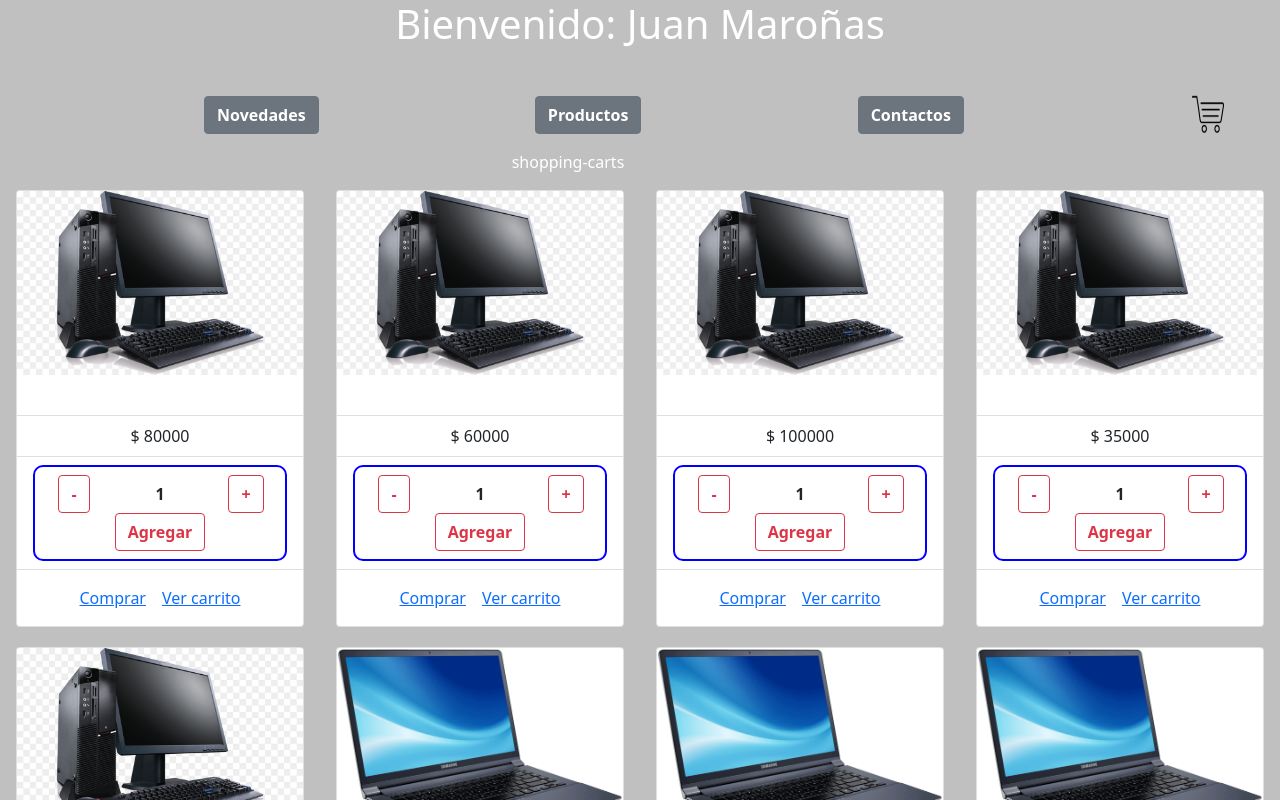
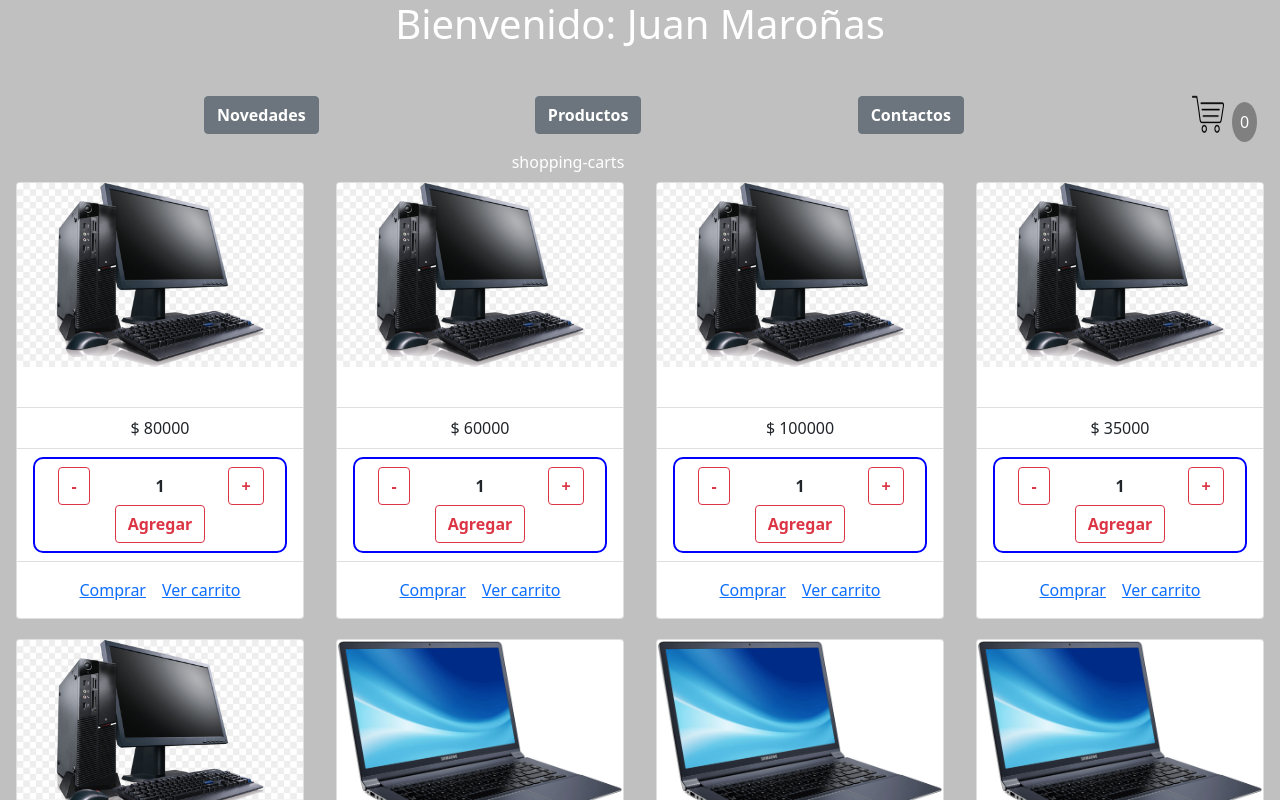
Before and after one commit to jmmaronas/React-19770, a React (Create React App) app: page / in a window 1280 px wide. Shown: the top 800 px of the page. Built offline with nearby package versions, Linux system fonts and the light colour scheme.

Commit message:
Clase-5 Map-Ajax

```diff
--- a/src/App.css
+++ b/src/App.css
@@ -66,3 +66,14 @@ h2{
   font-weight: bolder;
   font-size: + 10%;
 }
+#contadorCarrito {
+  position: absolute;
+  bottom: 1.5rem;
+  left: 2.5rem;
+  background-color: grey;
+  padding: .5rem;
+  border-radius: 50%;
+}
+.carritoNav{
+  position: relative;
+}
--- a/src/App.js
+++ b/src/App.js
@@ -13,6 +13,12 @@ const links=[
   {href:"#", name:"Productos"},
   {href:"#", name:"Contactos"}
 ];
+const cuerpo=document.querySelector("body");
+cuerpo.addEventListener("click", (e)=>{
+  if(e.target.classList.contains("btn")){
+    document.querySelector("#contadorCarrito").innerHTML = (JSON.parse(localStorage.getItem("carrito")).length)
+  }
+})
 
 function App() {
   return (
--- a/src/components/CartWidget.js
+++ b/src/components/CartWidget.js
@@ -1,5 +1,11 @@
+
 function CartWidget(){
-    return(<img src="./assets/carrito.png" style={{ width: '2rem' }} alt='imagen en proceso'/>)
+    return(
+        <div className="carritoNav">
+            <img src="./assets/carrito.png" style={{ width: '2rem' }} alt='imagen en proceso'/>
+            <span><p id="contadorCarrito">{(localStorage.getItem("carrito") ? (JSON.parse(localStorage.getItem("carrito"))).length : 0)}</p></span>
+        </div>
+        )
 }
 
 export default CartWidget;
--- a/src/components/ItemList.js
+++ b/src/components/ItemList.js
@@ -18,7 +18,6 @@ import Item from './Item';
 function ItemList({productos}){
     return(
         <>
-            <h2></h2>
             <div className="cardContainer">
                 {productos.map( (e,i)=><Item key={i} e={e}/>)}
             </div>
--- a/src/components/ItemListContainer.js
+++ b/src/components/ItemListContainer.js
@@ -14,15 +14,17 @@ function ItemListContainer() {
         .then(res => res.json())
         .then(
           (result) => {
-            setIsLoaded(true);
-            setItems(result);
+            setTimeout(()=>{
+              setIsLoaded(true);
+              setItems(result);
+            },2000);
           },
           // Nota: es importante manejar errores aquí y no en
           // un bloque catch() para que no interceptemos errores
           // de errores reales en los componentes.
           (error) => {
-            setIsLoaded(true);
-            setError(error);
+              setIsLoaded(true);
+              setError(error);
           }
         )
     }, [])
--- a/src/components/Navbar.js
+++ b/src/components/Navbar.js
@@ -1,7 +1,7 @@
 import Button from 'react-bootstrap/Button'
 import CartWidget from './CartWidget';
+
 function Navbar(props){
-    console.log(props.nombre);
 
     return(
         <header className="head">
```
Also changed, not shown: src/components/ItemCount.js (line endings or trailing spaces).
